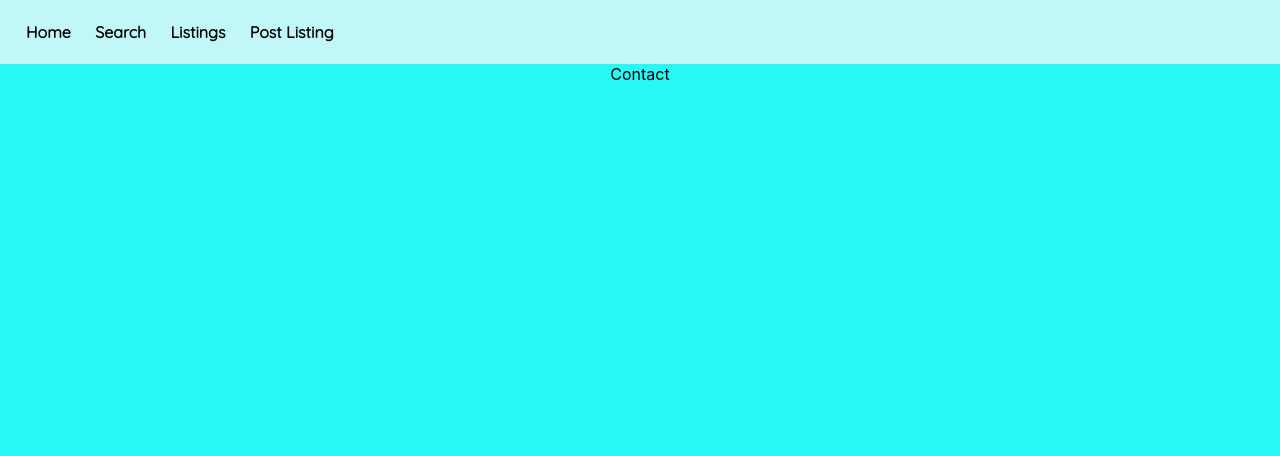
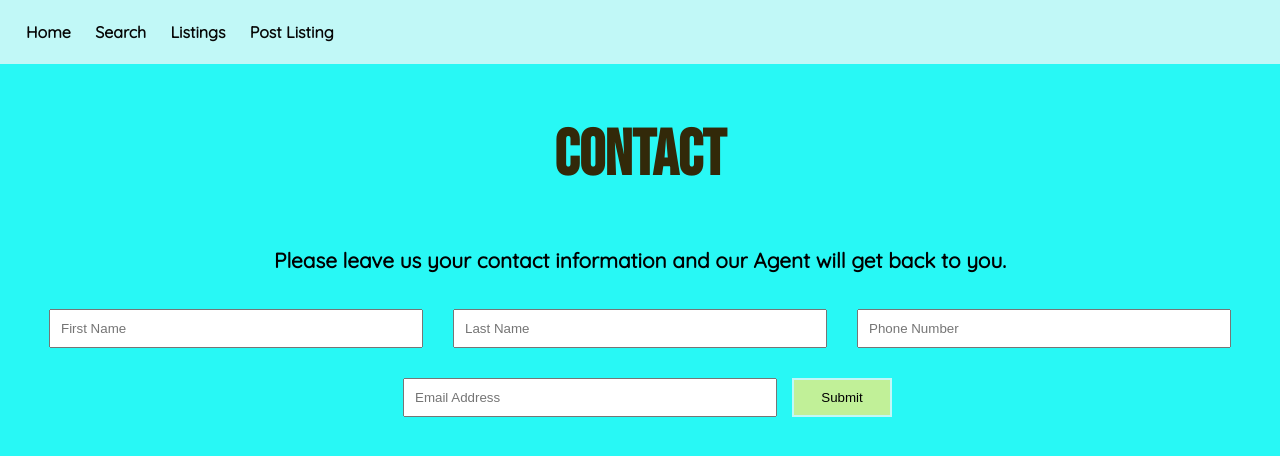
Before and after one commit to MagJoseph/Rentitfy-Project, a React (Create React App) app in the folder client/: page /contact in a window 1280 px wide. Shown: the top 456 px of the page. Built offline with nearby package versions, Linux system fonts and the light colour scheme.

Commit message:
created a form in Contact component

```diff
--- a/client/src/App.css
+++ b/client/src/App.css
@@ -73,16 +73,19 @@ h2 {
    width: 100px;
  }
 
+ p {
+  font-family: 'Quicksand', sans-serif;
+  font-weight: bold;
+  font-size: 1.3rem;
+ }
+
  .rev-item {
    background-color: rgb(193, 248, 247);
    margin: 15px 55px;
    padding: 5px;
    font-family: 'Quicksand', sans-serif;
    font-weight: bold;
-
-
-
- }
+}
 
  img {
    width: 500px;
@@ -124,11 +127,17 @@ h2 {
     font-family: 'Quicksand', sans-serif;
     font-size: 1.5rem;
     margin-top: 5rem;
-    font-weight: bold;
-    bottom: 5rem;
+    bottom: 4rem;
     text-decoration: none;
-    color: rgb(7,7,7)
+    color: rgb(7,7,7);
+    background-color: rgb(155, 247, 245);
+    padding: 10px;
+    border-radius: 15px;
   }
+
+ .home-p:hover {
+   box-shadow: 0px 2px 15px 5px rgb(243, 245, 242);
+ }
 
   .list-link {
     font-family: 'Bebas Neue', cursive;
--- a/client/src/components/Contact.jsx
+++ b/client/src/components/Contact.jsx
@@ -2,7 +2,18 @@ import React from 'react'
 
 const Contact = () => {
   return (
-    <div>Contact</div>
+    <div>
+      <h2>Contact</h2>
+      <p>Please leave us your contact information
+           and our Agent will get back to you.</p>
+           <form>
+           <input type="text" placeholder={"First Name"} />
+           <input type="text" placeholder={"Last Name"} />
+           <input type="text" placeholder={"Phone Number"} />
+           <input type="text" placeholder={"Email Address"} />
+           <button>Submit</button>
+           </form>
+    </div>
   )
 }
 
```
